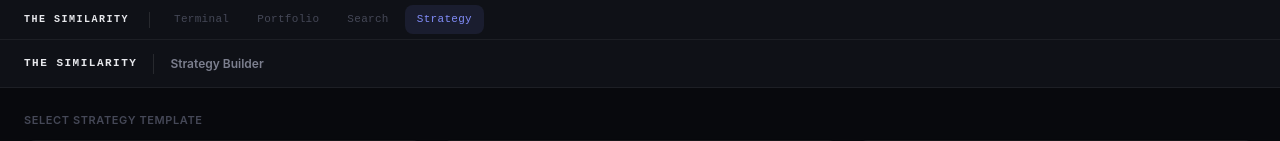
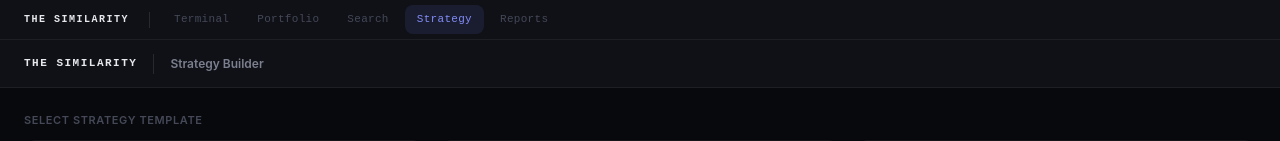
Before and after one commit to the-similarity/base, a Next.js app in the folder the-similarity-app/: page /strategy in a window 1280 px wide. Shown: the top 141 px of the page. Built offline with nearby package versions, Linux system fonts and the light colour scheme.

Commit message:
feat(reports): add Reports link to nav

```diff
--- a/the-similarity-app/components/nav.tsx
+++ b/the-similarity-app/components/nav.tsx
@@ -8,6 +8,7 @@ const links = [
   { href: "/portfolio", label: "Portfolio" },
   { href: "/search", label: "Search" },
   { href: "/strategy", label: "Strategy" },
+  { href: "/reports", label: "Reports" },
 ];
 
 export function Nav() {
```
